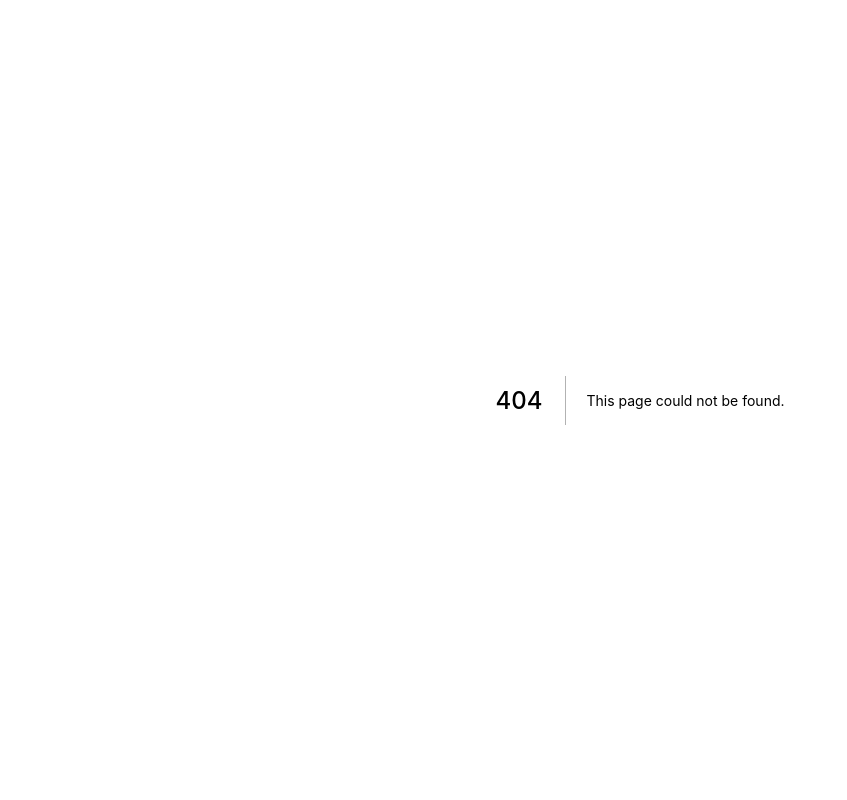
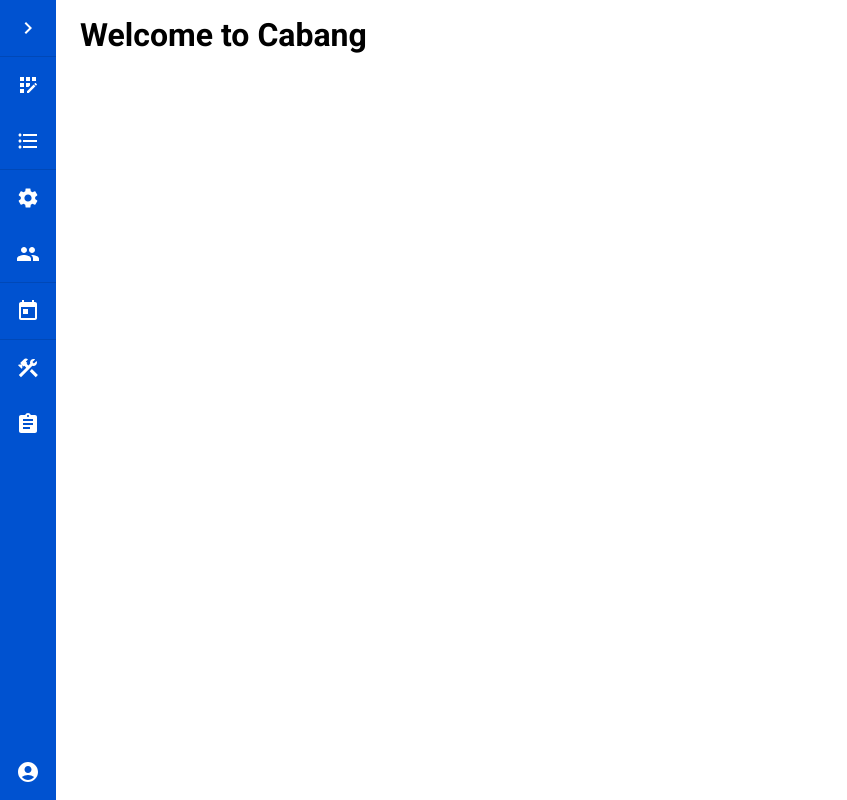
Before and after one commit to dnswd/jiva, a Next.js app: page /klinik/1/1 in a window 1280 px wide. Before the commit this address had no page. Shown: the whole page, without its empty margins (0-847 px from the left). Built offline with nearby package versions, Linux system fonts and the light colour scheme.

Commit message:
green: implement new url routing

```diff
--- /dev/null
+++ b/pages/klinik/[idKlinik]/[idCabang]/index.js
@@ -0,0 +1,19 @@
+// components
+import Layout from '@components/Layout';
+
+// styles
+import layoutStyles from '@styles/Layout.module.css';
+
+function IndexCabang() {
+  return (
+    <main>
+      <Layout>
+        <div className={layoutStyles.containerWithSidebar}>
+          <h1>Welcome to Cabang</h1>
+        </div>
+      </Layout>
+    </main>
+  );
+};
+
+export default IndexCabang;
--- a/pages/klinik/index.js
+++ b/pages/klinik/index.js
@@ -54,7 +54,11 @@ export default function Klinik() {
         }}>
 
           {klinik && cabangList?.map((cabang) => (
-            <Card klinik={klinik.name} location={cabang.location} key={cabang.id} />
+            <Link href={`/klinik/${klinik.id}/${cabang.id}`} passHref={true}>
+              <a>
+                <Card klinik={klinik.name} location={cabang.location} key={cabang.id} />
+              </a>
+            </Link>
           ))}
 
         </Box>
```
Also changed, not shown: pages/klinik/[idKlinik]/[idCabang]/tenaga-medis/create.js (renamed from pages/tenaga-medis/create.js), pages/klinik/[idKlinik]/[idCabang]/tenaga-medis/detail/[id].js (renamed from pages/tenaga-medis/detail/[id].js), pages/klinik/[idKlinik]/[idCabang]/tenaga-medis/index.js (renamed from pages/tenaga-medis/index.js), pages/klinik/[idKlinik]/[idCabang]/tenaga-medis/update/[id].js (renamed from pages/tenaga-medis/update/[id].js).
